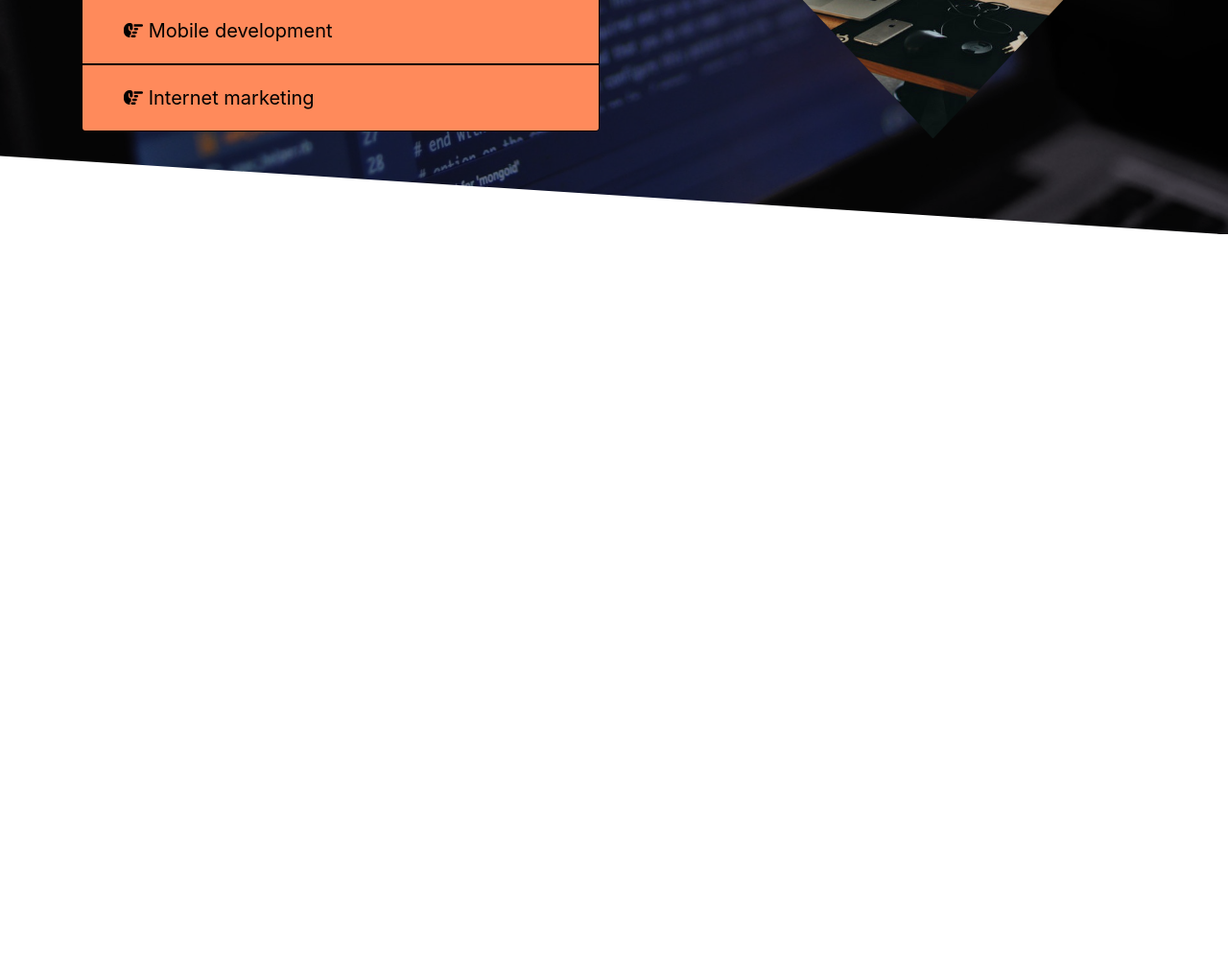
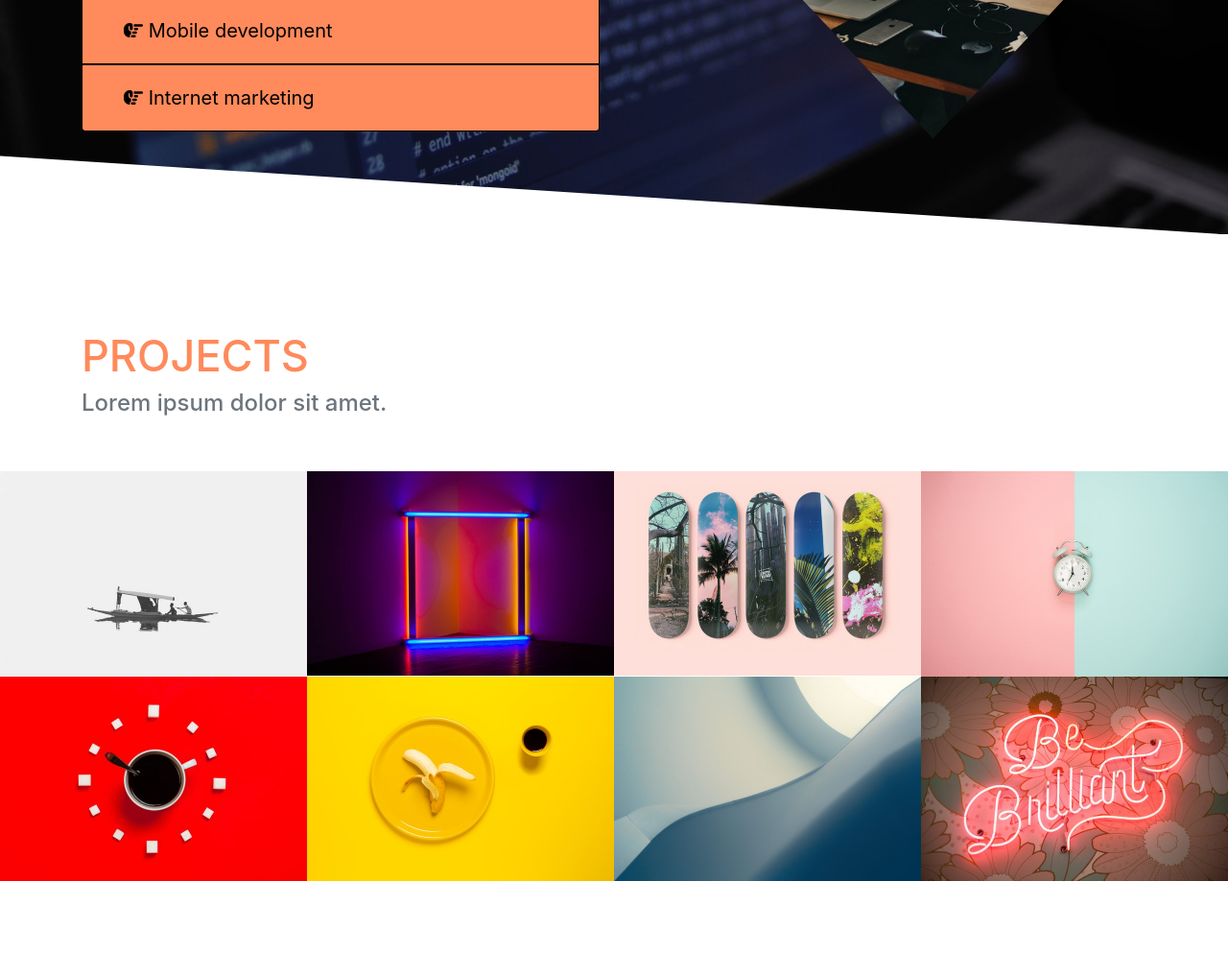
Before and after one commit to urosmarkovic28/agency, a plain HTML site: page index.html in a window 1280 px wide. Shown: the part 3544-4562 px from the top of the page at 96% size. Before the commit the page ends 3788 px from the top, so only its background shows below. Drawn offline with nearby package versions, Linux system fonts and the light colour scheme.

Commit message:
projects html and css

```diff
--- a/index.html
+++ b/index.html
@@ -252,6 +252,98 @@
             </div>
         </div>
    </section>
+   <!--PROJECTS-->
+   <section id="projects" class="py-5">
+      <div class="container-fluid">
+        <div class="row title">
+          <div class="col-md-12 mb-5">
+              <h2 class="container">Projects</h2>
+              <h4 class="text-muted container">Lorem ipsum dolor sit amet.</h4>
+          </div>
+        </div>
+        <div class="row">
+          <div class="col-md-3">
+           <div class="imgContainer">
+             <img class="img-fluid" src="img/project1.jpg" alt="">
+             <div class="imgIcons">
+               <a href=""><i class="fab fa-facebook-square"></i></a>
+               <a href=""><i class="fab fa-instagram"></i></a>
+               <a href=""><i class="fab fa-twitter"></i></a>
+             </div>
+           </div>
+          </div>
+          <div class="col-md-3">
+            <div class="imgContainer">
+              <img class="img-fluid" src="img/project2.jpg" alt="">
+              <div class="imgIcons">
+                <a href=""><i class="fab fa-facebook-square"></i></a>
+                <a href=""><i class="fab fa-instagram"></i></a>
+                <a href=""><i class="fab fa-twitter"></i></a>
+              </div>
+            </div>
+           </div>
+           <div class="col-md-3">
+            <div class="imgContainer">
+              <img class="img-fluid" src="img/project3.jpg" alt="">
+              <div class="imgIcons">
+                <a href=""><i class="fab fa-facebook-square"></i></a>
+                <a href=""><i class="fab fa-instagram"></i></a>
+                <a href=""><i class="fab fa-twitter"></i></a>
+              </div>
+            </div>
+           </div>
+           <div class="col-md-3">
+            <div class="imgContainer">
+              <img class="img-fluid" src="img/project4.jpg" alt="">
+              <div class="imgIcons">
+                <a href=""><i class="fab fa-facebook-square"></i></a>
+                <a href=""><i class="fab fa-instagram"></i></a>
+                <a href=""><i class="fab fa-twitter"></i></a>
+              </div>
+            </div>
+           </div>
+           <div class="col-md-3">
+            <div class="imgContainer">
+              <img class="img-fluid" src="img/project5.jpg" alt="">
+              <div class="imgIcons">
+                <a href=""><i class="fab fa-facebook-square"></i></a>
+                <a href=""><i class="fab fa-instagram"></i></a>
+                <a href=""><i class="fab fa-twitter"></i></a>
+              </div>
+            </div>
+           </div>
+           <div class="col-md-3">
+            <div class="imgContainer">
+              <img class="img-fluid" src="img/project6.jpg" alt="">
+              <div class="imgIcons">
+                <a href=""><i class="fab fa-facebook-square"></i></a>
+                <a href=""><i class="fab fa-instagram"></i></a>
+                <a href=""><i class="fab fa-twitter"></i></a>
+              </div>
+            </div>
+           </div>
+           <div class="col-md-3">
+            <div class="imgContainer">
+              <img class="img-fluid" src="img/project7.jpg" alt="">
+              <div class="imgIcons">
+                <a href=""><i class="fab fa-facebook-square"></i></a>
+                <a href=""><i class="fab fa-instagram"></i></a>
+                <a href=""><i class="fab fa-twitter"></i></a>
+              </div>
+            </div>
+           </div>
+           <div class="col-md-3">
+            <div class="imgContainer">
+              <img class="img-fluid" src="img/project8.jpg" alt="">
+              <div class="imgIcons">
+                <a href=""><i class="fab fa-facebook-square"></i></a>
+                <a href=""><i class="fab fa-instagram"></i></a>
+                <a href=""><i class="fab fa-twitter"></i></a>
+              </div>
+            </div>
+           </div>
+        </div>
+   </section>
     <!-- Option 2: Separate Popper and Bootstrap JS -->
     <script src="https://code.jquery.com/jquery-3.5.1.slim.min.js" integrity="sha384-DfXdz2htPH0lsSSs5nCTpuj/zy4C+OGpamoFVy38MVBnE+IbbVYUew+OrCXaRkfj" crossorigin="anonymous"></script>
     <script src="https://cdn.jsdelivr.net/npm/popper.js@1.16.1/dist/umd/popper.min.js" integrity="sha384-9/reFTGAW83EW2RDu2S0VKaIzap3H66lZH81PoYlFhbGU+6BZp6G7niu735Sk7lN" crossorigin="anonymous"></script>
--- a/style.css
+++ b/style.css
@@ -254,3 +254,41 @@ ABOUT
     font-weight: 900;
     content: "\f0a4";
 }
+/************************
+Projects
+************************/
+#projects .col-md-3{
+    padding: 0 !important;
+}
+#projects .imgContainer{
+    position: relative;
+    background: linear-gradient(rgba(0,0,0,.7),rgba(0,0,0,.7));
+    overflow: hidden;
+    transition: var(--transition);
+}
+#projects .imgContainer img:hover{
+    opacity: .7;
+    cursor: pointer;
+}
+#projects .imgIcons{
+    position: absolute;
+    bottom: -10rem;
+    background: linear-gradient(rgba(255,255,255,.7),rgba(255,255,255,.7));
+    width: 100%;
+    transition-duration: .5s;
+    text-align: center;
+    padding: 20px 0;
+}
+#projects .imgIcons i{
+    color: var(--orange);
+    font-size: 30px;
+    margin: 0 10px;
+    transition: var(--transition);
+
+}
+#projects .imgIcons i:hover{
+    color: var(--siva);
+}
+#projects .imgContainer:hover .imgIcons{
+    bottom: 0;
+}
```
